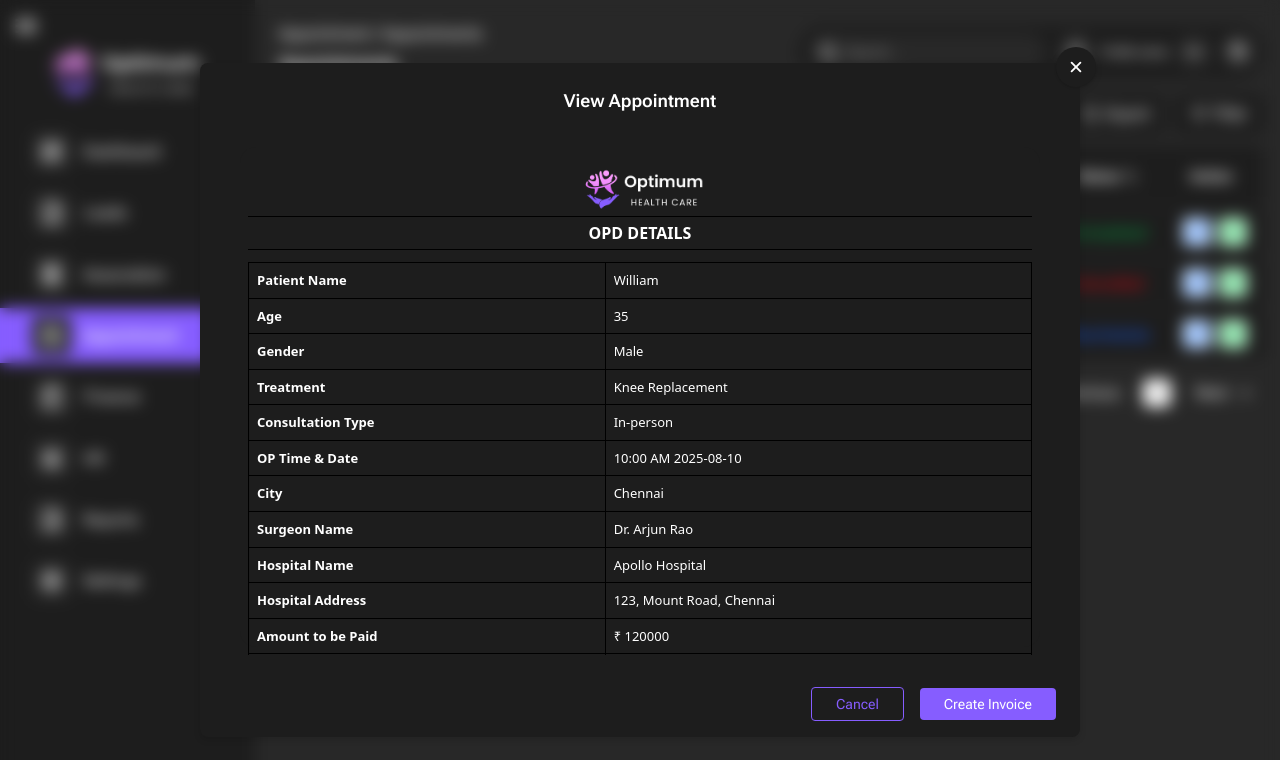
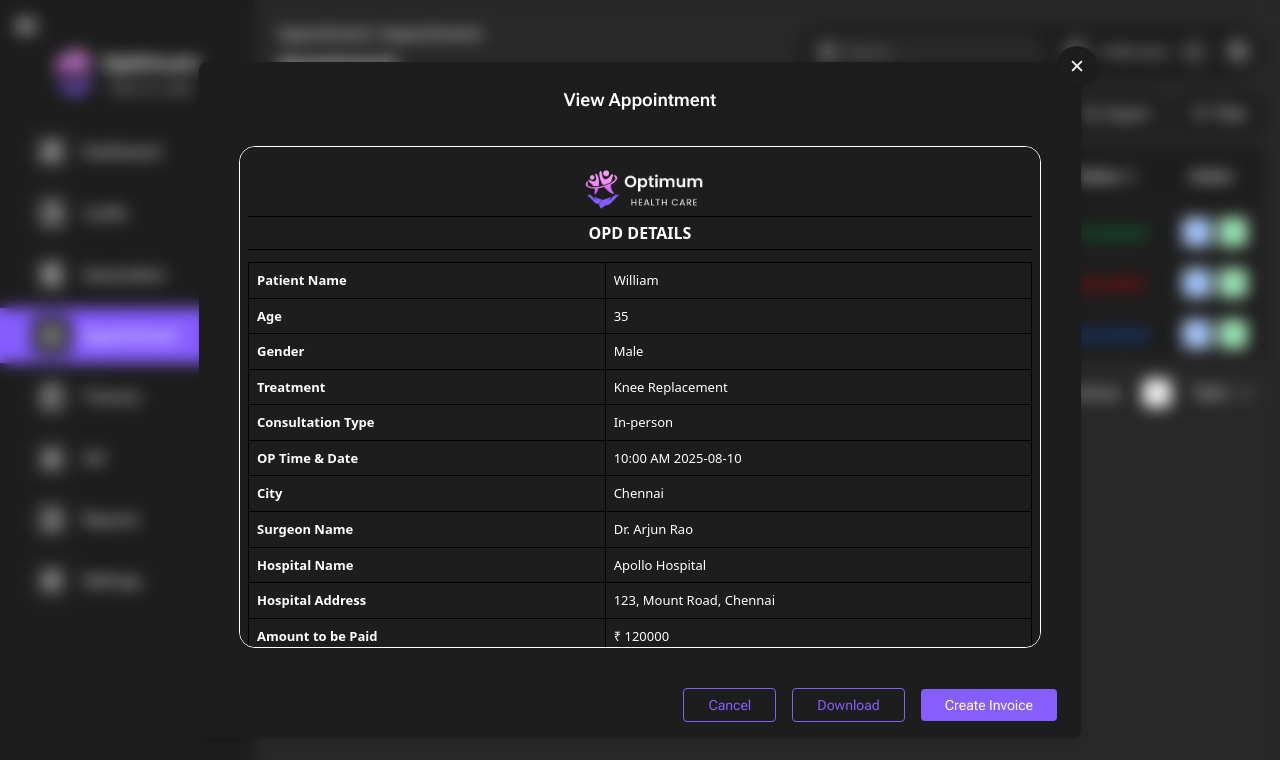
Before and after one commit to Vishvanath2005/Optimum-HealthCare, a React (Vite) app: page /appointment in a window 1280 px wide. Both pictures are taken after a click on the button 1233 px from the left and 232 px from the top of the page. Shown: the top 760 px of the page. Built offline with nearby package versions, Linux system fonts and the light colour scheme.

Commit message:
appoinmanet download details

```diff
--- a/src/pages/appointment/appointment/ViewAppoinment.jsx
+++ b/src/pages/appointment/appointment/ViewAppoinment.jsx
@@ -1,7 +1,8 @@
-import React, { useState } from "react";
+import React, { useRef, useState } from "react";
 import { IoClose } from "react-icons/io5";
 import { useNavigate } from "react-router-dom";
 import OPD_Details from "../patients/OPD_Details";
+import domtoimage from "dom-to-image-more";
 import { PatientsData } from "../../../component/Data";
 
 const ViewAppoinment = ({ onclose }) => {
@@ -20,6 +21,31 @@
     setIscompleted(true);
   };
 
+  const exportRef = useRef();
+
+  const handleDownload = () => {
+    const element = exportRef.current;
+    domtoimage
+      .toPng(element, {
+        style: {
+          margin: 0,
+          padding: 0,
+          overflow: "visible",
+        },
+        height: element.scrollHeight,
+        width: element.scrollWidth,
+      })
+      .then((dataUrl) => {
+        const link = document.createElement("a");
+        link.download = `_OPD_Details.png`;
+        link.href = dataUrl;
+        link.click();
+      })
+      .catch((error) => {
+        console.error("Download failed:", error);
+      });
+  };
+
   return (
     <div className="font-layout-font fixed inset-0 flex justify-center items-center backdrop-blur-sm z-10">
       <div className="dark:bg-layout-dark bg-layout-light rounded-lg drop-shadow-md dark:text-white w-fit h-fit">
@@ -32,9 +58,17 @@
               <IoClose className="size-[20px]" />
             </p>
             <div className="grid justify-center px-8 py-4 gap-6">
-              <p className="text-center font-semibold text-lg">View Appointment</p>
-              <div className="p-2 overflow-scroll">
-                <OPD_Details patient={PatientsData[0]}/>
+              <p className="text-center font-semibold text-lg">
+                View Appointment
+              </p>
+              <div
+                ref={exportRef}
+                style={{
+                  maxHeight: "700px",
+                }}
+                className="m-2  border rounded-2xl overflow-y-auto no-scrollbar dark:bg-layout-dark bg-white"
+              >
+                <OPD_Details patient={PatientsData[0]} />
               </div>
             </div>
             <div className="flex justify-end items-center gap-4 my-4 mx-6 text-sm font-normal">
@@ -44,6 +78,12 @@
               >
                 Cancel
               </p>
+              <button
+                onClick={handleDownload}
+                className="cursor-pointer  border border-select_layout-dark text-select_layout-dark  px-6 py-1.5 rounded-sm"
+              >
+                Download
+              </button>
               <p
                 className="cursor-pointer bg-select_layout-dark px-6 py-1.5 rounded-sm"
                 onClick={handleCreateInvoiceClick}
@@ -63,28 +103,45 @@
               <IoClose className="size-[20px]" />
             </p>
             <div className="grid justify-center px-8 py-4 gap-6">
-              <p className="text-center font-semibold text-lg">Create Invoice</p>
+              <p className="text-center font-semibold text-lg">
+                Create Invoice
+              </p>
               <div className="p-2">
                 <form className="grid grid-cols-1 sm:grid-cols-2 gap-3">
                   <div className="flex gap-2 col-span-2 justify-between items-center">
                     <label className="font-medium">Name</label>
-                    <input type="text" className="p-2 border rounded-md w-52 dark:border-layout_text-dark border-layout_text-light bg-transparent text-sm" />
+                    <input
+                      type="text"
+                      className="p-2 border rounded-md w-52 dark:border-layout_text-dark border-layout_text-light bg-transparent text-sm"
+                    />
                   </div>
                   <div className="flex gap-2 col-span-2 justify-between items-center">
                     <label className="font-medium">Phone number</label>
-                    <input type="text" className="p-2 border rounded-md w-52 dark:border-layout_text-dark border-layout_text-light bg-transparent text-sm" />
+                    <input
+                      type="text"
+                      className="p-2 border rounded-md w-52 dark:border-layout_text-dark border-layout_text-light bg-transparent text-sm"
+                    />
                   </div>
                   <div className="flex gap-2 col-span-2 justify-between items-center">
                     <label className="font-medium">Date</label>
-                    <input type="date" className="p-2 border rounded-md w-52 dark:border-layout_text-dark border-layout_text-light bg-transparent text-sm" />
+                    <input
+                      type="date"
+                      className="p-2 border rounded-md w-52 dark:border-layout_text-dark border-layout_text-light bg-transparent text-sm"
+                    />
                   </div>
                   <div className="flex gap-2 col-span-2 justify-between items-center">
                     <label className="font-medium">Slot</label>
-                    <input type="number" className="p-2 border rounded-md w-52 dark:border-layout_text-dark border-layout_text-light bg-transparent text-sm" />
+                    <input
+                      type="number"
+                      className="p-2 border rounded-md w-52 dark:border-layout_text-dark border-layout_text-light bg-transparent text-sm"
+                    />
                   </div>
                   <div className="flex gap-2 col-span-2 justify-between items-center">
                     <label className="font-medium">Doctor</label>
-                    <input type="number" className="p-2 border rounded-md w-52 dark:border-layout_text-dark border-layout_text-light bg-transparent text-sm" />
+                    <input
+                      type="number"
+                      className="p-2 border rounded-md w-52 dark:border-layout_text-dark border-layout_text-light bg-transparent text-sm"
+                    />
                   </div>
                 </form>
               </div>
@@ -98,7 +155,9 @@
               </p>
               <p
                 className="cursor-pointer bg-select_layout-dark px-6 py-1.5 rounded-sm"
-                onClick={()=>{navigate('/appointment/invoice')}}
+                onClick={() => {
+                  navigate("/appointment/invoice");
+                }}
               >
                 Create
               </p>
```
